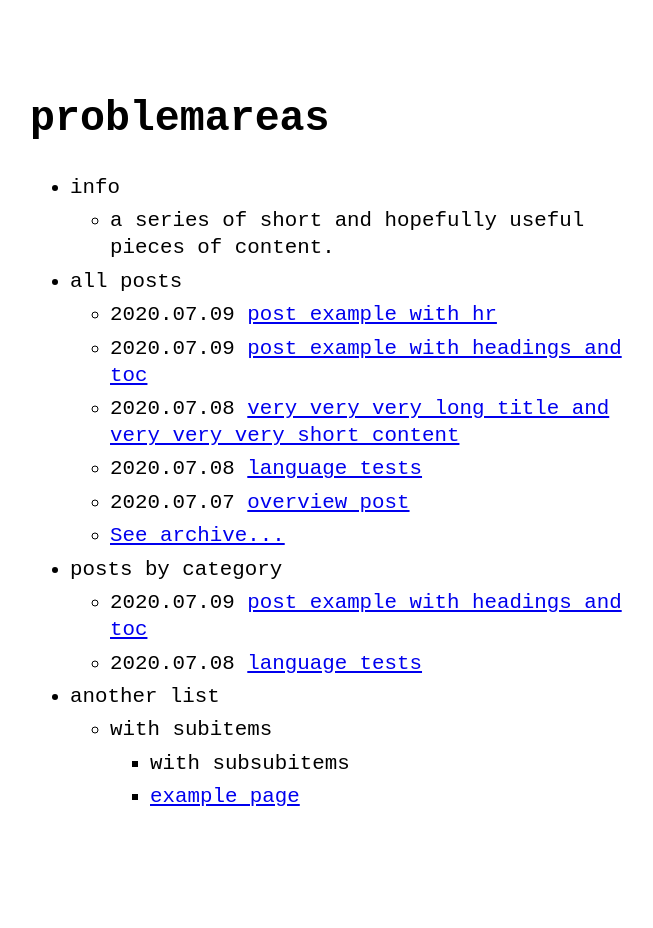
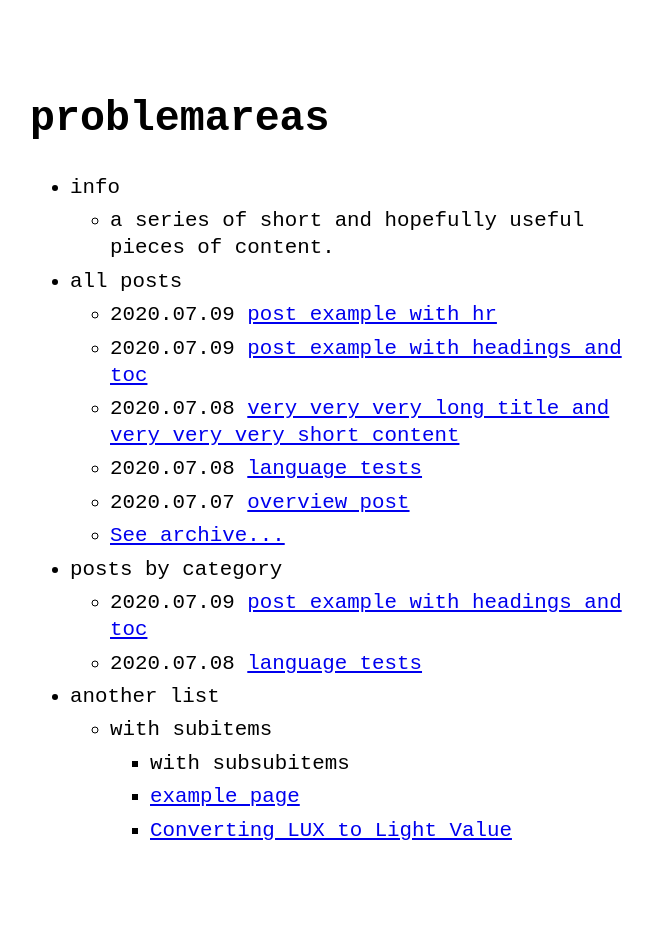
Before and after one commit to problemareas/problemareas.github.io, a Jekyll site: the page built from index.md, in a window 1280 px wide. Shown: the whole page, without its empty margins (290-943 px from the left). Built offline with Jekyll 4.4.1, drawn with Linux system fonts in a browser that asks for light colours; before the commit the page ends 900 px from its top, so only the background shows below that.

Commit message:
Update menu.yml

```diff
--- a/_data/menu.yml
+++ b/_data/menu.yml
@@ -33,6 +33,8 @@ entries:
           - title: with subsubitems
           - title: example page
             url: about
+          - title: Converting LUX to Light Value
+            url: _posts/LUX2LV.html
 #  - title: PRO TIP
 #    entries:
 #      - title: to edit this menu, edit _data/menu.yml file
```
